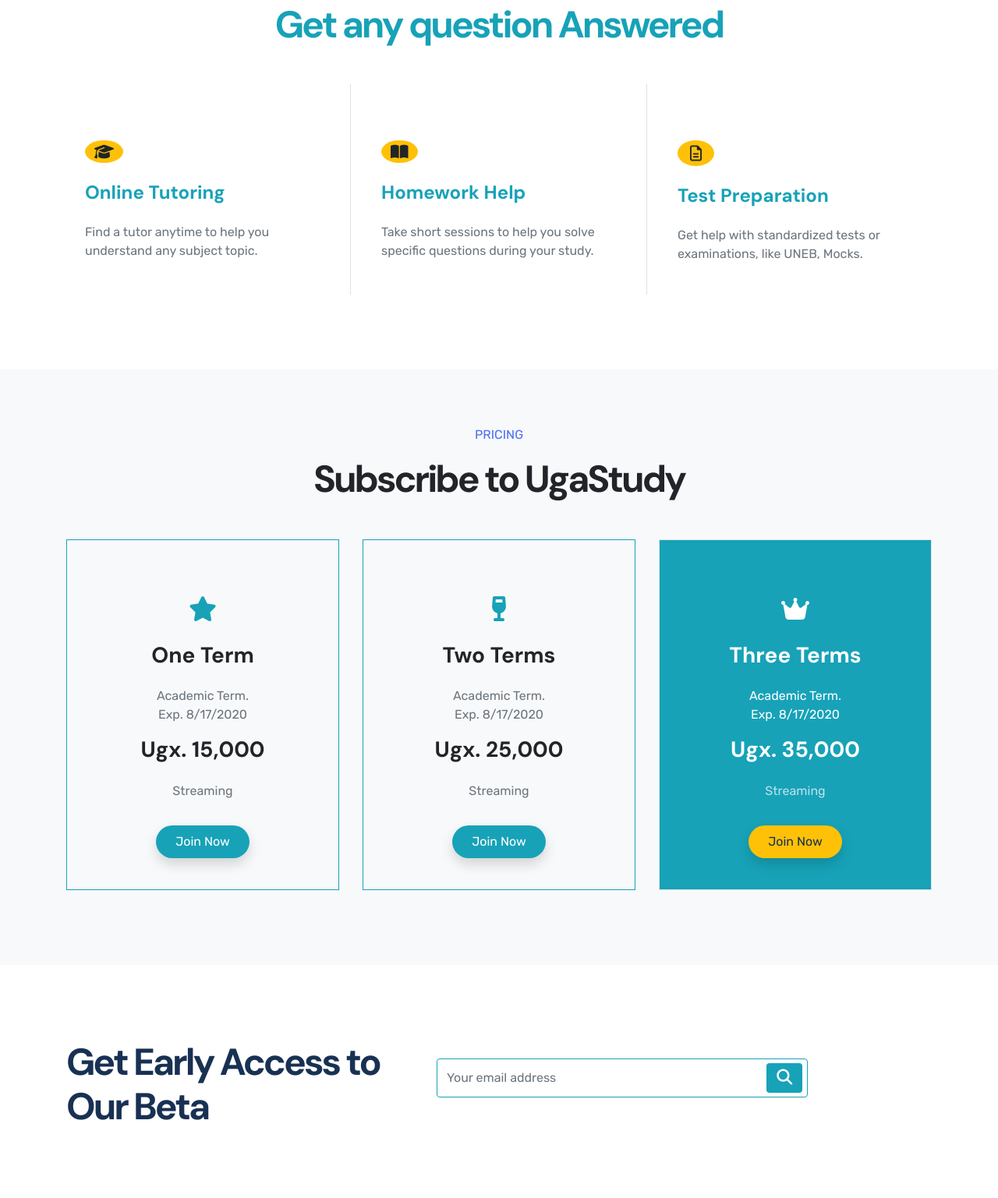
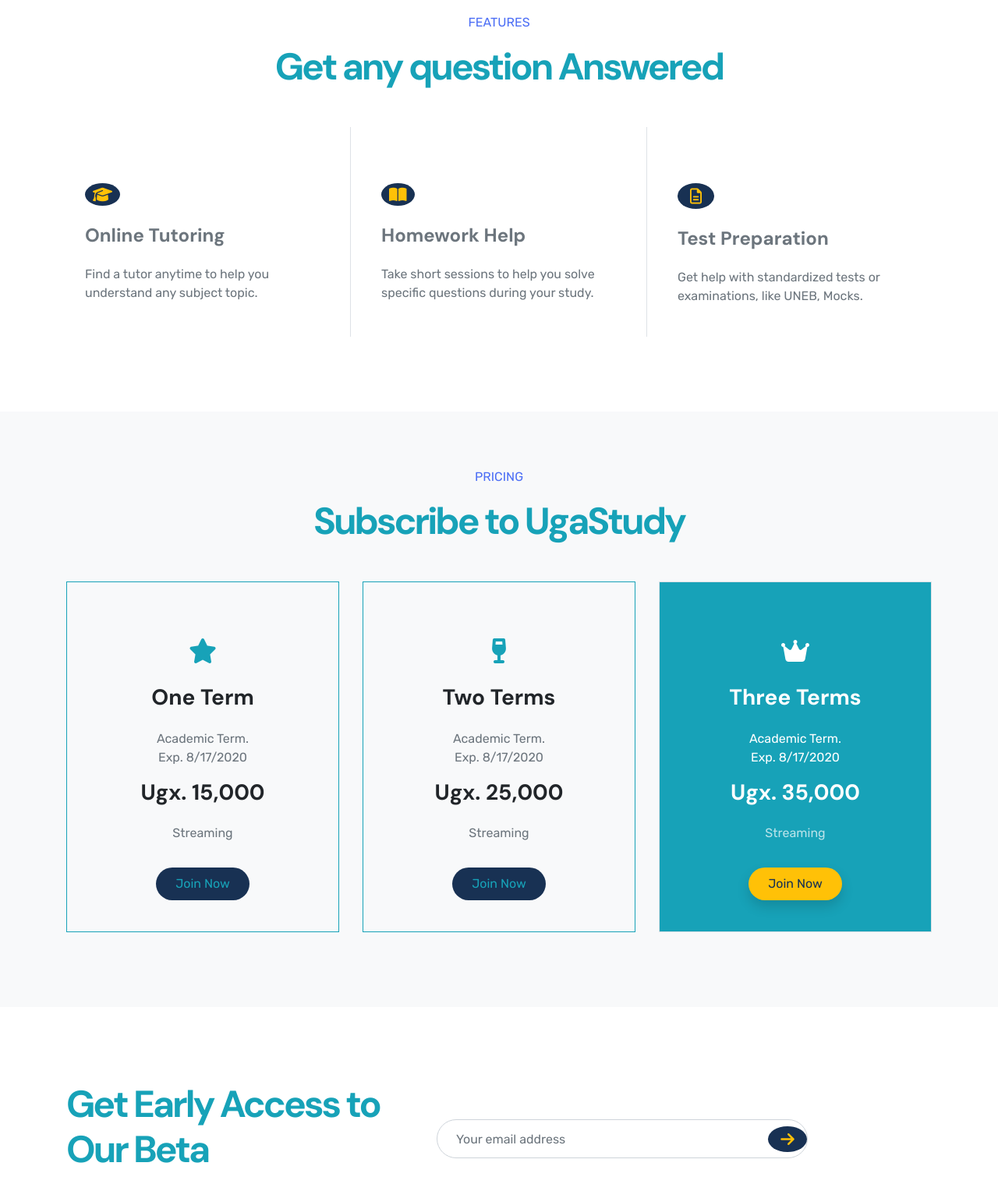
Before and after one commit to Cathella/Ugastudy, a plain HTML site: page index.html in a window 1280 px wide. Shown: the part 761-2298 px from the top of the page at 78% size. Drawn offline with nearby package versions, Linux system fonts and the light colour scheme.

Commit message:
more rounded form fields

```diff
--- a/index.html
+++ b/index.html
@@ -33,7 +33,7 @@
           </li>
         </ul>
         <a href="#" class="my-2 my-lg-0 text-white">Login</a>
-        <a href="#" class="my-2 my-lg-0 ml-5 text-white">Create Account</a>
+        <a href="#" class="my-2 my-lg-0 ml-5 text-info button-round bg-darker px-4" style="padding: .7em 0;">Create Account</a>
       </div>
     </nav>
     <div class="container">
@@ -42,10 +42,10 @@
           <div class="py-5 text-white">
             <h1 class="mt-5 mb-3">Get Instant Help</h1>
             <p class="mb-5 ">Online Tutoring. Homework Help. Test Preparation.</p>
-            <form action="#" method="get" class="form-inline mb-5">
-              <input type="text" placeholder="Search for any topic" class="form-control py-4 w-75 border text-white" style="background: transparent">
-              <button class="btn bg-info text-white" style="position: relative; right: 53px;">
-                <i class="fas fa-lg fa-search"></i>
+            <form action="#" method="get" class="form-inline mb-5 pb-5">
+              <input type="text" value="I need help" class="form-control py-4 pl-4 w-75 button-round text-white" style="border: 1px solid white; background: transparent">
+              <button class="btn" style="position: relative; right: 65px;">
+                <i class="fas fa-lg fa-arrow-right bg-info text-white p-3 rounded-circle"></i>
               </button>
             </form>
           </div>
@@ -65,27 +65,27 @@
           <div class="col-md-4 border-right">
             <div class="p-4">
               <div class="mb-4 mt-5">
-                <i class="fas fa-lg fa-graduation-cap bg-warning rounded-circle" style="padding: .7em .6em;"></i>
+                <i class="fas fa-lg fa-graduation-cap bg-darker text-warning rounded-circle" style="padding: .7em .5em;"></i>
               </div>
-              <h4 class="pb-3 text-info">Online Tutoring</h4>
+              <h4 class="pb-3 text-muted">Online Tutoring</h4>
               <p class="text-muted">Find a tutor anytime to help you understand any subject topic.</p>
             </div>
           </div>
           <div class="col-md-4 border-right">
             <div class="p-4">
               <div class="mb-4 mt-5">
-                <i class="fas fa-lg fa-book-open bg-warning rounded-circle" style="padding: .7em .6em;"></i>
+                <i class="fas fa-lg fa-book-open bg-darker text-warning rounded-circle" style="padding: .7em .5em;"></i>
               </div>
-              <h4 class="pb-3 text-info">Homework Help</h4>
+              <h4 class="pb-3 text-muted">Homework Help</h4>
               <p class="text-muted">Take short sessions to help you solve specific questions during your study.</p>
             </div>
           </div>
           <div class="col-md-4">
             <div class="p-4">
               <div class="mb-4 mt-5">
-                <i class="far fa-lg fa-file-alt bg-warning p-3 rounded-circle"></i>
+                <i class="far fa-lg fa-file-alt bg-darker text-warning p-3 rounded-circle"></i>
               </div>
-              <h4 class="pb-3 text-info">Test Preparation</h4>
+              <h4 class="pb-3 text-muted">Test Preparation</h4>
               <p class="text-muted">Get help with standardized tests or examinations, like UNEB, Mocks.</p>
             </div>
           </div>
@@ -97,7 +97,7 @@
       <div class="container">
         <div class="text-center mb-5 pt-4">
           <p class="text-uppercase blue-text">Pricing</p>
-          <h1>Subscribe to UgaStudy</h1>
+          <h1 class="text-info">Subscribe to UgaStudy</h1>
         </div>
         <div class="row mb-5">
           <div class="col-md-4">
@@ -109,7 +109,7 @@
               <p class="text-muted">Academic Term.<br>Exp. 8/17/2020</p>
               <h3 class="pb-3">Ugx. 15,000</h3>
               <p class="text-muted">Streaming</p>
-              <a href="#" class="btn shadow py-2 px-4 mt-3 mb-3 button-round bg-info text-white">Join Now</a>
+              <a href="#" class="btn py-2 px-4 mt-3 mb-3 button-round bg-darker text-info">Join Now</a>
             </div>
           </div>
           <div class="col-md-4">
@@ -121,7 +121,7 @@
               <p class="text-muted">Academic Term.<br>Exp. 8/17/2020</p>
               <h3 class="pb-3">Ugx. 25,000</h3>
               <p class="text-muted">Streaming</p>
-              <a href="#" class="btn shadow py-2 px-4 mt-3 mb-3 button-round bg-info text-white">Join Now</a>
+              <a href="#" class="btn py-2 px-4 mt-3 mb-3 button-round bg-darker text-info">Join Now</a>
             </div>
           </div>
           <div class="col-md-4">
@@ -144,13 +144,13 @@
       <div class="container">
         <div class="row py-5">
           <div class="col-md-5">
-            <h1 class="text-darker">Get Early Access to Our Beta</h1>
+            <h1 class="text-info">Get Early Access to Our Beta</h1>
           </div>
           <div class="col-md-7">
-            <form action="#" method="get" class="form-inline mb-5 pt-4">
-              <input type="text" placeholder="Your email address" class="form-control py-4 w-75 border-info">
-              <button class="btn bg-info text-white" style="position: relative; right: 53px;">
-                <i class="fas fa-lg fa-search"></i>
+            <form action="#" method="get" class="form-inline mb-5 pt-5">
+              <input type="text" placeholder="Your email address" class="form-control py-4 pl-4 w-75 button-round">
+              <button class="btn" style="position: relative; right: 64px;">
+                <i class="fas fa-lg fa-arrow-right bg-darker text-warning p-3 rounded-circle"></i>
               </button>
             </form>
           </div>
```
